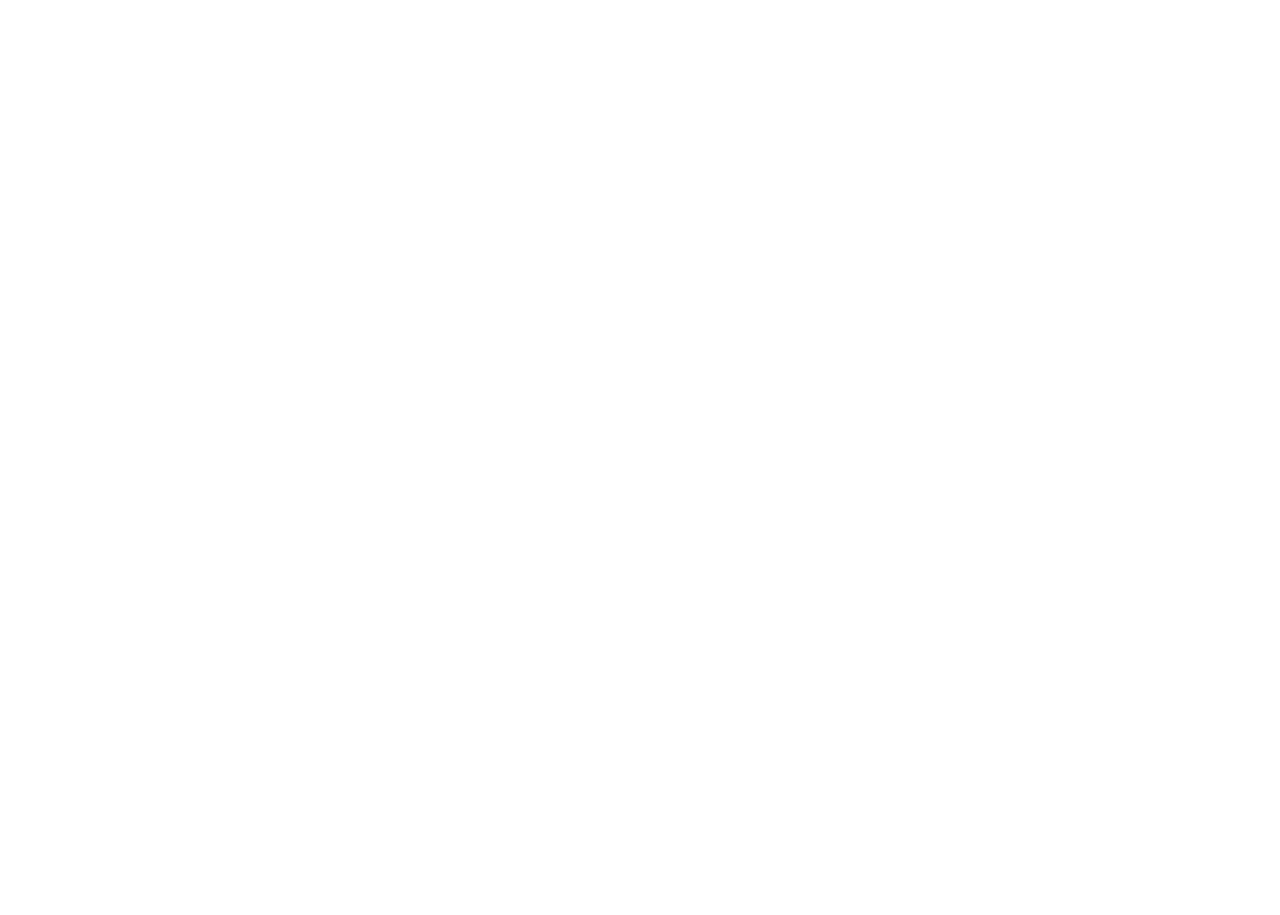
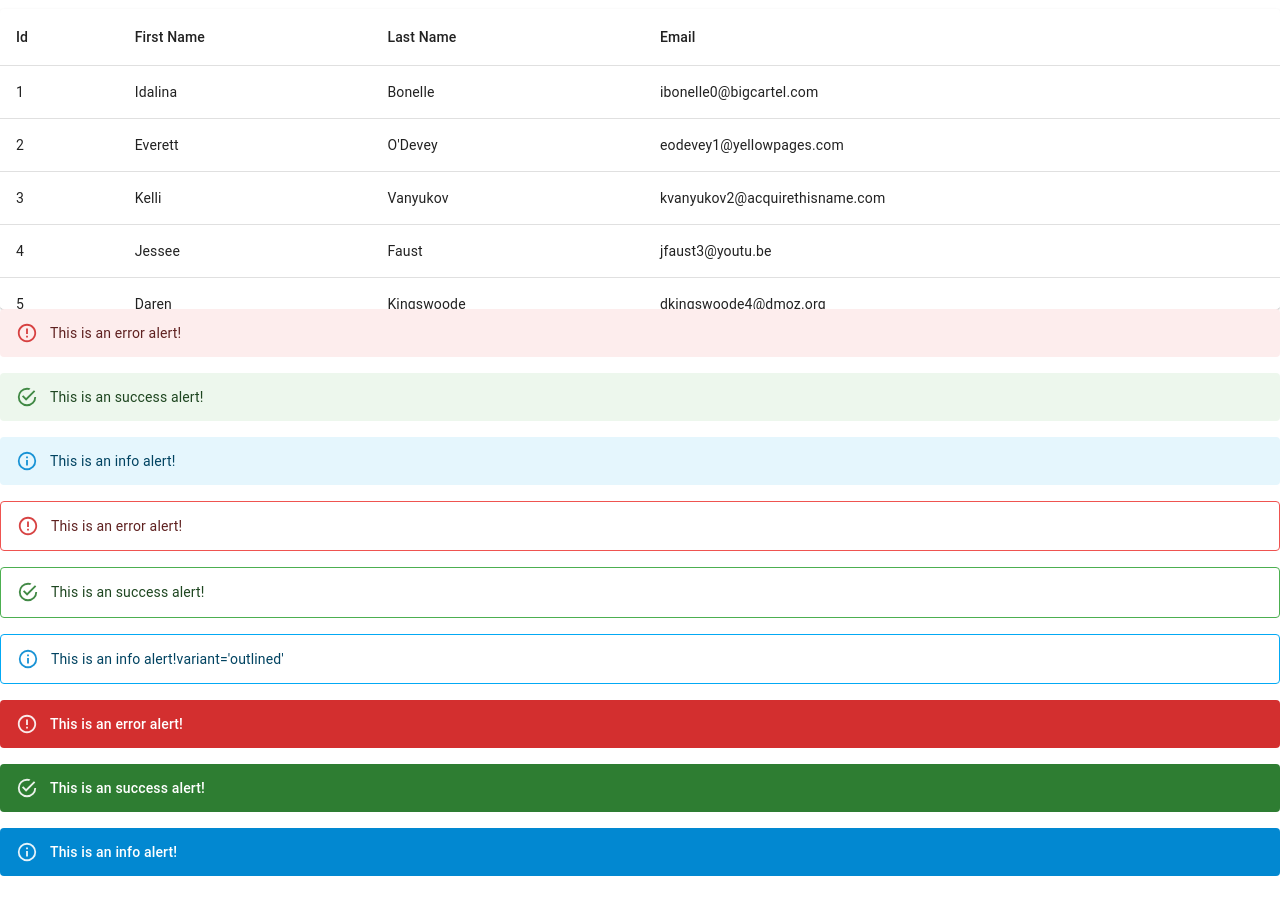
Before and after one commit to YuvRaj6392/Mui, a React (Create React App) app: page / in a window 1280 px wide. Shown: the part 2861-3776 px from the top of the page. Before the commit the page ends 2970 px from the top, so only its background shows below. Built offline with nearby package versions, Linux system fonts and the light colour scheme.

Commit message:
added alert and table components

```diff
--- a/src/App.js
+++ b/src/App.js
@@ -25,6 +25,8 @@
 import MuiList from './components/MuiList';
 import MuiChips from './components/MuiChips'
 import MuiToolTip from './components/MuiToolTip';
+import MuiTable from './components/MuiTable';
+import MuiAlert from './components/MuiAlert';
 function App() {
   return (
     <div style={{marginBottom:"100px",marginTop:"50px"}}>
@@ -55,6 +57,8 @@
     <MuiList />
     <MuiChips />
     <MuiToolTip />
+    <MuiTable />
+    <MuiAlert />
     </div>
   );
 }
--- /dev/null
+++ b/src/components/MuiAlert.js
@@ -0,0 +1,37 @@
+import React from 'react'
+import { Stack, Alert } from '@mui/material'
+export default function MuiAlert() {
+  return (
+    <Stack spacing={2}>
+    <Alert severity='error'>
+    This is an error alert!
+    </Alert>
+    <Alert severity='success'>
+    This is an success alert!
+    </Alert>
+    <Alert severity='info'>
+    This is an info alert!
+    </Alert>
+
+    <Alert variant='outlined'  severity='error'>
+    This is an error alert!
+    </Alert>
+    <Alert variant='outlined' severity='success'>
+    This is an success alert!
+    </Alert>
+    <Alert variant='outlined' severity='info'>
+    This is an info alert!variant='outlined'
+    </Alert>
+
+    <Alert variant='filled' severity='error'>
+    This is an error alert!
+    </Alert>
+    <Alert variant='filled' severity='success'>
+    This is an success alert!
+    </Alert>
+    <Alert variant='filled' severity='info'>
+    This is an info alert!
+    </Alert>
+    </Stack>
+  )
+}
--- /dev/null
+++ b/src/components/MuiTable.js
@@ -0,0 +1,102 @@
+import React from 'react'
+import { TableContainer,Table,TableHead,TableRow,TableCell,TableBody,Paper } from '@mui/material'
+export default function MuiTable() {
+  return (
+    <TableContainer component={Paper} sx={{maxHeight:'300px'}}>
+    <Table stickyHeader>
+       <TableHead>
+            <TableRow>
+                <TableCell>Id</TableCell>
+                <TableCell>First Name</TableCell>
+                <TableCell>Last Name</TableCell>
+                <TableCell>Email</TableCell>
+            </TableRow>
+       </TableHead>
+       <TableBody>
+{
+    tableData.map(row=>(
+        <TableRow key={row.id}>
+        <TableCell>{row.id}</TableCell>
+        <TableCell>{row.first_name}</TableCell>
+        <TableCell>{row.last_name}</TableCell>
+        <TableCell>{row.email}</TableCell>
+        </TableRow>
+    ))
+}
+       </TableBody>
+    </Table>
+
+    </TableContainer>
+  )
+}
+const tableData=[{
+    "id": 1,
+    "first_name": "Idalina",
+    "last_name": "Bonelle",
+    "email": "ibonelle0@bigcartel.com",
+    "gender": "Female",
+    "ip_address": "181.164.24.53"
+  }, {
+    "id": 2,
+    "first_name": "Everett",
+    "last_name": "O'Devey",
+    "email": "eodevey1@yellowpages.com",
+    "gender": "Male",
+    "ip_address": "189.176.162.69"
+  }, {
+    "id": 3,
+    "first_name": "Kelli",
+    "last_name": "Vanyukov",
+    "email": "kvanyukov2@acquirethisname.com",
+    "gender": "Female",
+    "ip_address": "137.5.88.21"
+  }, {
+    "id": 4,
+    "first_name": "Jessee",
+    "last_name": "Faust",
+    "email": "jfaust3@youtu.be",
+    "gender": "Male",
+    "ip_address": "183.88.254.113"
+  }, {
+    "id": 5,
+    "first_name": "Daren",
+    "last_name": "Kingswoode",
+    "email": "dkingswoode4@dmoz.org",
+    "gender": "Male",
+    "ip_address": "206.26.205.65"
+  }, {
+    "id": 6,
+    "first_name": "Cordie",
+    "last_name": "Painter",
+    "email": "cpainter5@mapy.cz",
+    "gender": "Female",
+    "ip_address": "241.251.100.229"
+  }, {
+    "id": 7,
+    "first_name": "Kissie",
+    "last_name": "Hazle",
+    "email": "khazle6@mapy.cz",
+    "gender": "Female",
+    "ip_address": "135.60.237.48"
+  }, {
+    "id": 8,
+    "first_name": "Courtenay",
+    "last_name": "Otson",
+    "email": "cotson7@blogspot.com",
+    "gender": "Female",
+    "ip_address": "99.115.17.59"
+  }, {
+    "id": 9,
+    "first_name": "Bourke",
+    "last_name": "Capozzi",
+    "email": "bcapozzi8@networksolutions.com",
+    "gender": "Male",
+    "ip_address": "16.186.114.107"
+  }, {
+    "id": 10,
+    "first_name": "Dominik",
+    "last_name": "Deamer",
+    "email": "ddeamer9@a8.net",
+    "gender": "Male",
+    "ip_address": "32.200.168.151"
+  }]
```
